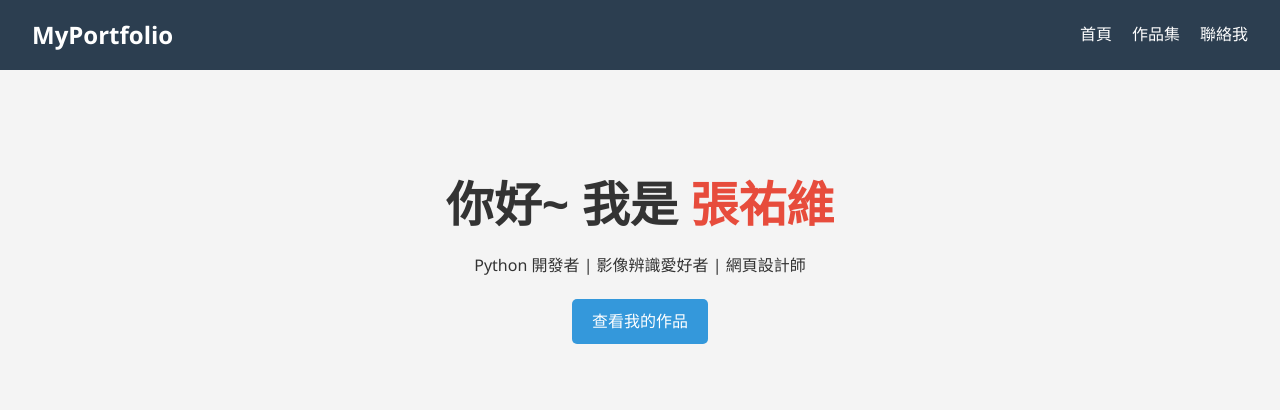
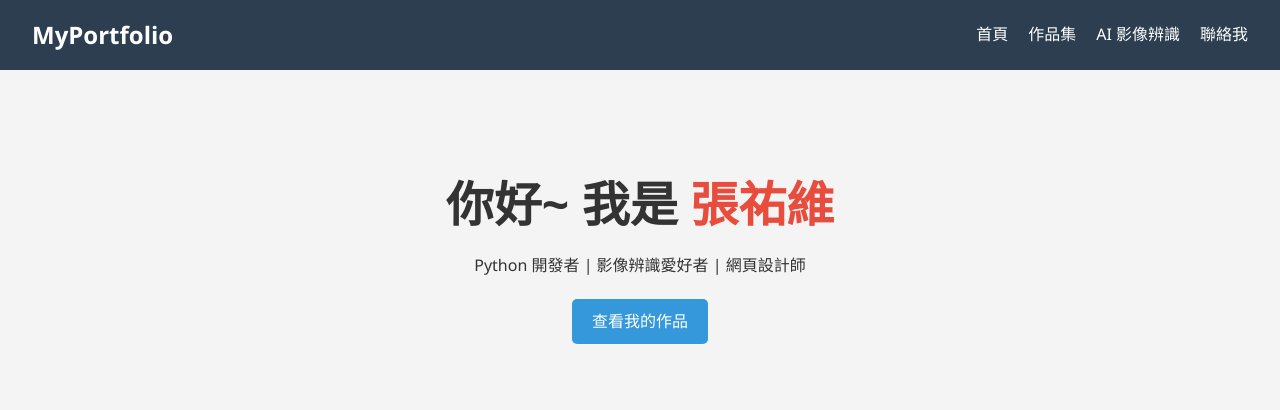
Before and after one commit to YumigareYU/python-portfolio, a Flask app: page / in a window 1280 px wide. Shown: the top 410 px of the page. Run offline with Flask 3, Linux system fonts and the light colour scheme.

Commit message:
Add link to AI Streamlit app

```diff
--- a/templates/base.html
+++ b/templates/base.html
@@ -15,6 +15,9 @@
         <ul class="nav-links">
             <li><a href="/">首頁</a></li>
             <li><a href="/portfolio">作品集</a></li>
+
+            <li><a href="https://您的Streamlit網址.streamlit.app" target="_blank">AI 影像辨識</a></li>
+
             <li><a href="#">聯絡我</a></li>
         </ul>
     </nav>
```
